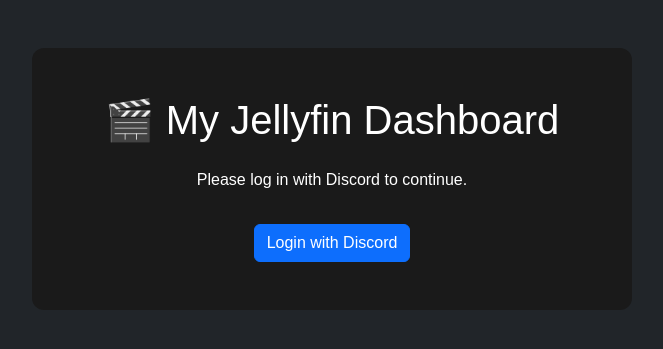
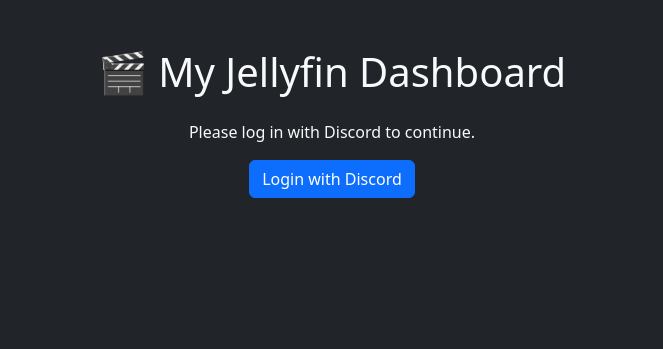
Before and after one commit to FallOffYourHorse/FallOffYourHorse.github.io, a PHP site: page /myjellyfin/index.html in a window 1280 px wide. Shown: the top 349 px of the page, without its empty margins (308-971 px from the left). Run offline with PHP 8.4, Linux system fonts and the light colour scheme.

Commit message:
Update styles.css

```diff
--- a/myjellyfin/styles.css
+++ b/myjellyfin/styles.css
@@ -1,24 +1 @@
-.hidden {
-    display: none;
-  }
-
-  .container {
-    max-width: 600px;
-    margin: 3rem auto;
-    padding: 2rem;
-    background: #1a1a1a;
-    color: #fff;
-    border-radius: 12px;
-    text-align: center;
-    font-family: sans-serif;
-  }
-
-  button {
-    margin-top: 1rem;
-    padding: 0.5rem 1rem;
-    background-color: #7289da;
-    border: none;
-    color: white;
-    border-radius: 6px;
-    cursor: pointer;
-  }
+/* Scrap */
```
